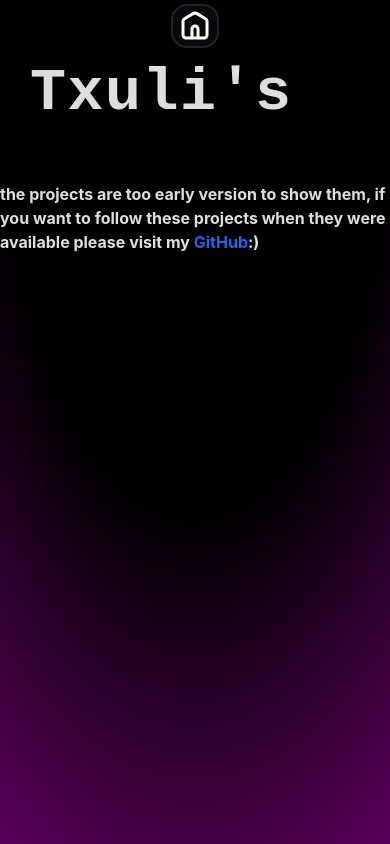
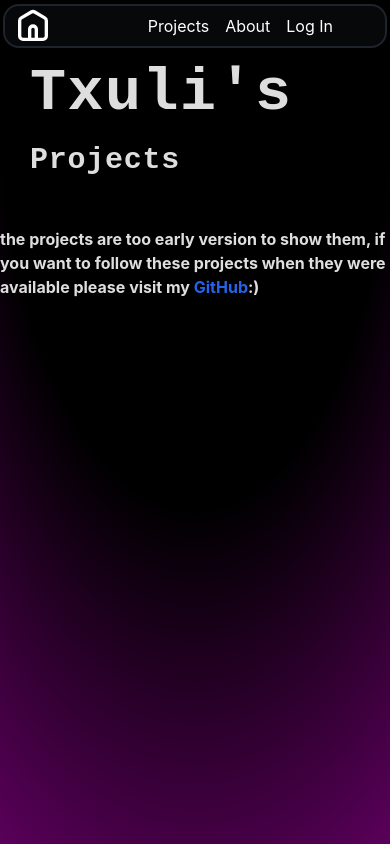
Before and after one commit to txuli/Porfolio, a React (Vite) app: page /projects in a window 390 px wide. Built offline with nearby package versions, Linux system fonts and the light colour scheme.

Commit message:
Projects added in navBar, bugs fixed

```diff
--- a/src/App.jsx
+++ b/src/App.jsx
@@ -10,6 +10,7 @@ import Projects from './pages/Projects'
 import Title from './components/Title'
 import Cv from './pages/Cv'
 import Page404 from './pages/page404'
+import Footer from './components/footer'
 
 function App() {
 
@@ -17,7 +18,7 @@ function App() {
     return (
       <>
         <NavBar />
-        <Title />
+        <Title  />
         <div className="absolute inset-0  -z-20">
                   <div class="absolute inset-0 -z-10 h-full w-full items-center  [background:radial-gradient(125%_125%_at_50%_10%,#000_40%,#800080_100%)]"></div>
                   <div class="relative h-full w-full "><div class="absolute bottom-0 left-0 right-0 top-0 bg-</div>[linear-gradient(to_right,#4f4f4f2e_1px,transparent_1px),linear-gradient(to_bottom,#4f4f4f2e_1px,transparent_1px)] bg-[size:14px_24px] [mask-image:radial-gradient(ellipse_80%_50%_at_50%_0%,#000_70%,transparent_110%)]"></div></div>
@@ -30,7 +31,7 @@ function App() {
         <Route path={'/cv'} element={<Cv/>}/>
         <Route path={'*'} element={<Page404/>}/>
       </Routes>
-
+      <Footer />
       </>
 
     )}
--- a/src/components/NavBar.jsx
+++ b/src/components/NavBar.jsx
@@ -1,114 +1,105 @@
-import { useEffect, useState } from 'react'
-import { Outlet } from 'react-router-dom'
-import { useNavigate, Link } from 'react-router-dom'
-import ImgMenu from './media/home.svg'
+import { useEffect, useState } from 'react';
+import ImgMenu from './media/home.svg';
+
 const NavBar = () => {
   const [isInUpperZone, setIsInUpperZone] = useState(false);
+  const [isMobile, setIsMobile] = useState(false);
 
   useEffect(() => {
+    // Función para verificar si la resolución es móvil
+    const handleResize = () => {
+      setIsMobile(window.innerWidth <= 768); // Consideramos móvil si el ancho es <= 768px
+    };
+
+    // Verificar al montar el componente
+    handleResize();
+
+    // Agregar y limpiar el evento de redimensionamiento
+    window.addEventListener('resize', handleResize);
+    return () => {
+      window.removeEventListener('resize', handleResize);
+    };
+  }, []);
+
+  useEffect(() => {
+    if (isMobile) return;
+
     const handleMouseMove = (event) => {
       const windowHeight = window.innerHeight;
       const cursorY = event.clientY;
-      const upperLimit = windowHeight * 0.3; // El 30% superior de la ventana
+      const upperLimit = windowHeight * 0.3;
 
       if (cursorY < upperLimit) {
-        setIsInUpperZone(true); // Si el cursor está en la parte media-alta
+        setIsInUpperZone(true);
       } else {
-        setIsInUpperZone(false); // Si el cursor está en la parte inferior
+        setIsInUpperZone(false);
       }
     };
 
-    // Agregamos el evento de movimiento del ratón
+
     window.addEventListener('mousemove', handleMouseMove);
 
-    // Limpieza del evento cuando el componente se desmonta
+
     return () => {
       window.removeEventListener('mousemove', handleMouseMove);
     };
-  }, []);
+  }, [isMobile]);
 
   return (
-    <>
     <div className="justify-center flex relative z-50">
       <div className="relative">
         <div
-            className={`bg-gray-600/10 border-2 transition-all duration-300 border-gray-700/50 rounded-2xl mt-1 ${isInUpperZone ? 'w-96' : 'w-12'
-              }`}
+          className={`bg-gray-600/10 border-2 transition-all duration-300 border-gray-700/50 rounded-2xl mt-1 ${
+            isInUpperZone && !isMobile ? 'w-96' : 'w-12'
+          } ${isMobile ? 'w-96' : ''}`}
         >
-            <div className='w-11'>
+          <div className="flex items-center gap-x-4 px-2">
+            {/* Imagen */}
+            <div className="w-11 relative z-10">
               <a href="/">
                 <img
                   src={ImgMenu}
                   alt=""
-                className={`filter invert h-10 transition-all duration-150 px-1`}
+                  className={`filter invert h-10 transition-all duration-150`}
                 />
               </a>
             </div>
+
+            {/* Enlaces */}
+            <div className={`absolute flex items-center gap-4 justify-end w-80`}>
               <div
-              className={`absolute right-2 top-2 transition-opacity duration-250 mt-1 ${isInUpperZone ? 'opacity-100 delay-150' : 'opacity-0'
+                className={`${
+                  isInUpperZone || isMobile ? 'opacity-100 delay-350' : 'opacity-0'
                 }`}
               >
-              <a href="/logIn">Log In</a>
+                <a href="/projects" className="text-white">
+                  Projects
+                </a>
               </div>
               <div
-              className={`absolute right-20 top-2 transition-opacity duration-250 mt-1 ${isInUpperZone ? 'opacity-100 delay-150' : 'opacity-0'
+                className={`${
+                  isInUpperZone || isMobile ? 'opacity-100 delay-350' : 'opacity-0'
                 }`}
               >
-              <a href="/about">About</a>
+                <a href="/about" className="text-white">
+                  About
+                </a>
               </div>
-
+              <div
+                className={`${
+                  isInUpperZone || isMobile ? 'opacity-100 delay-350' : 'opacity-0'
+                }`}
+              >
+                <a href="/logIn" className="text-white">
+                  Log In
+                </a>
               </div>
             </div>
           </div>
-    </>
+        </div>
+      </div>
+    </div>
   );
-}
-export default NavBar
-// function App({ }) {
-//   const navigate = useNavigate()
-//   const [screenWidth, setScreenWidth] = useState(window.innerWidth)
-//   const [isOpen, setIsOpen] = useState(false)
-//   // Comentar en release
-//   useEffect(() => {
-//     setInterval(() => {
-//       setScreenWidth(window.innerWidth)
-//     }, 1000)
-//   }, [])
+};
 
-//   const Menu_click = () => {
-//     setIsOpen(!isOpen)
-//   }
-//   return (
-//     <div>
-//       {screenWidth > 710 ? (
-//         <div className='w-full grid grid-cols-3 px-1'>
-//           <h1 className='flex w-auto mx-5 items-center mt-5 '>My life programming</h1>
-//           <div className='flex items-center justify-center'>
-//             <div className='bg-zinc-800 w-auto h-16 flex items-center text-center gap-4 mt-5 rounded-md px-4 '>
-//               <Link to="/" className='flex items-center cursor-pointer transition px-5 bg-zinc-500 h-10 rounded-md'> Home</Link>
-//               <Link to="/about" className='flex items-center cursor-pointer transition px-5 bg-zinc-500 h-10 rounded-md w-28'> About me</Link>
-//               <Link to="/projects" className='flex items-center cursor-pointer transition px-5 bg-zinc-500 h-10 rounded-md'> Projects</Link>
-//             </div>
-//             <Outlet />
-//           </div>
-//         </div>
-//       ) : (
-//         <div className='w-full flex px-1'>
-//           <div onClick={() => { Menu_click() }} className='fixed z-20 object-cover filter invert'><img src={ImgMenu} alt="" /></div>
-
-//           <div className={`menu w-full mt-8 flex overflow-hidden transition-height duration-300 ease-in-out ${isOpen ? 'h-36' : 'h-0'}`}>
-//             <div className='grid grid-rows-3 row-start-2 w-full'>
-//               <Link to='/' className=' flex justify-center  text-center '>home</Link>
-//               <Link to='/about' className=' text-center '> about</Link>
-//               <Link to='/projects' className=' text-center '> projects</Link>
-//             </div>
-//           </div>
-
-//           <Outlet />
-//         </div>
-//       )}
-//     </div>
-//   )
-// }
-
-// export default App
+export default NavBar;
--- a/src/components/Title.jsx
+++ b/src/components/Title.jsx
@@ -2,7 +2,7 @@ import React from 'react';
 import Effect from './Effect';
 export default function Title() {
      const Name = "Txuli's"
-      const Text = 'Portfolio'
+
         return (
 
            <>
@@ -14,6 +14,7 @@ export default function Title() {
             randCar={null}
             fontSize={60}
             marginLeftDiv={30}
+
             />
 
            </>
--- a/src/pages/Projects.jsx
+++ b/src/pages/Projects.jsx
@@ -1,13 +1,27 @@
 import NavBar from '../components/NavBar'
 import Footer from '../components/footer';
+import Effect from '../components/Effect';
 const projects = () => {
     return (
         <div>
+             <header>
 
+
+                <Effect
+                    text="Projects"
+                    mLeftInicial={'-200'}
+                    transitionTime={2}
+                    tickCambioLetra={200}
+                    randCar={null}
+                    fontSize={30}
+                    marginLeftDiv={30}
+
+                />
+            </header>
             <div className='h-96 mt-11 flex justify-center'>
                 <p><b>the projects are too early version to show them, if you want to follow these projects when they were available please visit my <a href="https://github.com/Txuli17" target="_blank" rel="github link" className='text-blue-600 '>GitHub</a>:)</b></p>
             </div>
-            <Footer />
+
         </div>
     )
 }
```
Also changed, not shown: src/components/cmdInfo.jsx (+21 -10 lines). Lines whose indentation alone changed are shown as unchanged.
